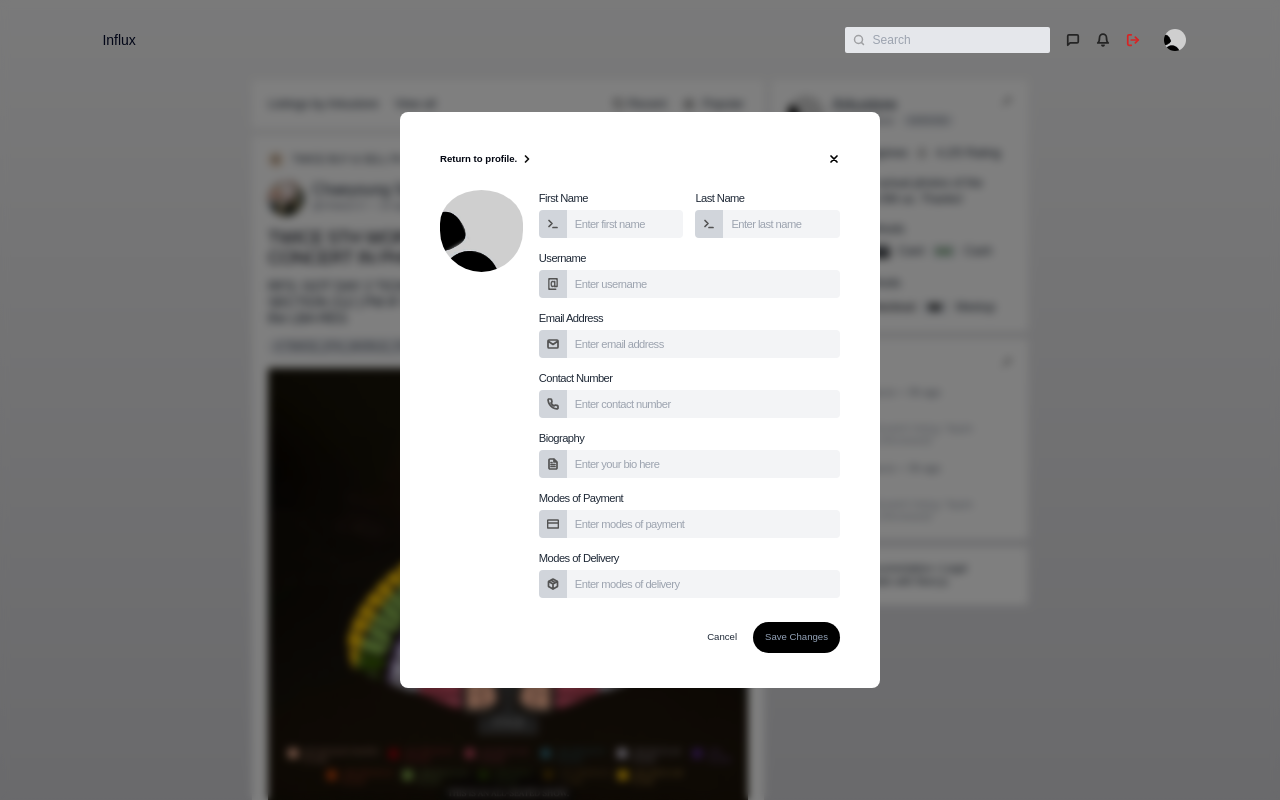
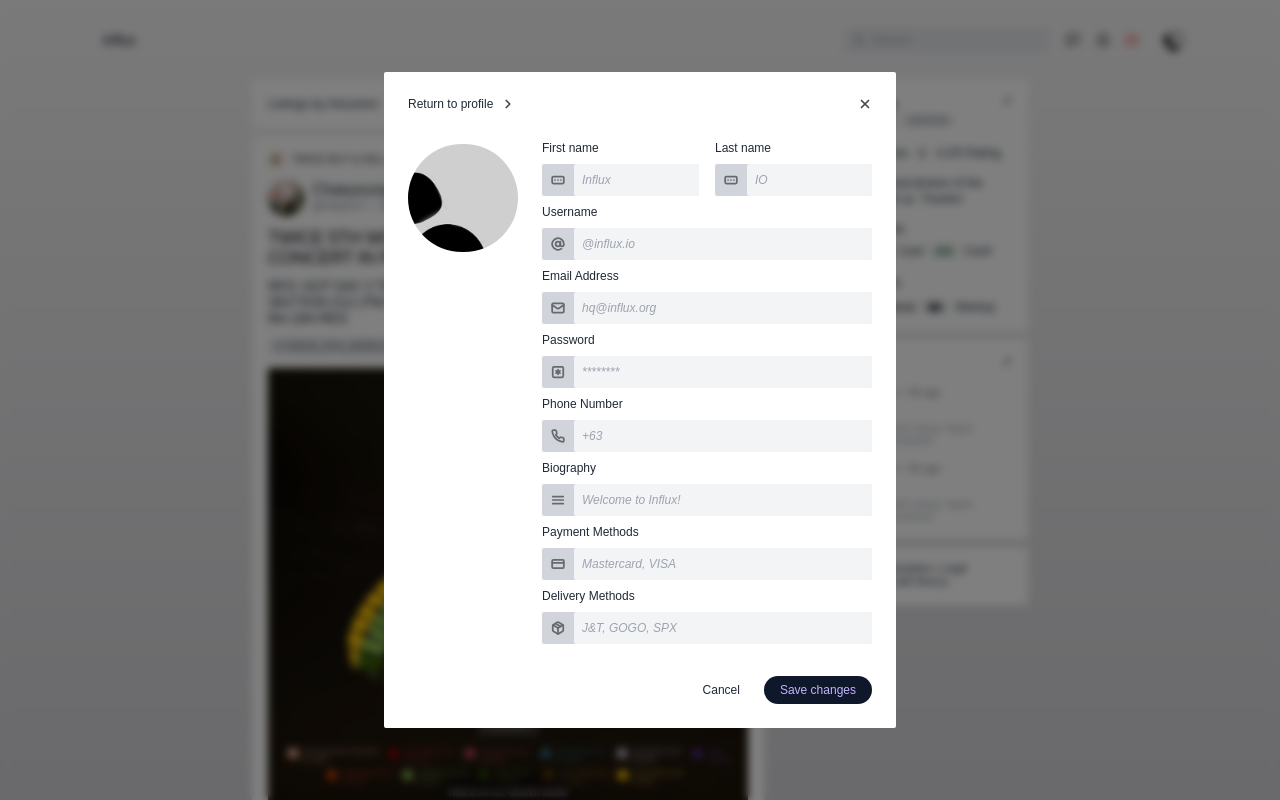
Before and after one commit to nzwh/Influx, a Next.js app: page /profile in a window 1280 px wide. Both pictures are taken after a click on the element 900 px from the left and 205 px from the top of the page. Shown: the top 800 px of the page. Built offline with nearby package versions, Linux system fonts and the light colour scheme; a web font is replaced by a local one.

Commit message:
Fix formattings
Fixed more font weights, spacing, variable names, and switched to lucide-react.

```diff
--- a/src/app/auth/register/page.tsx
+++ b/src/app/auth/register/page.tsx
@@ -1,5 +1,4 @@
 import { AtSign, ChevronRight, FormInput, Italic, Mail, Phone, SquareAsterisk } from 'lucide-react';
-import Image from 'next/image';
 import Link from 'next/link';
 
 import React from 'react';
--- a/src/app/components/PostCreate.tsx
+++ b/src/app/components/PostCreate.tsx
@@ -96,7 +96,7 @@ const PostCreate: React.FC<PostCreateProps> = ({ onClose, onAddPost }) => {
 
   return (
     <main className="text-gray-800 fixed top-0 left-0 w-screen h-screen flex items-center justify-center bg-black bg-opacity-50 backdrop-blur-sm z-50">
-        <div className="bg-white rounded p-6 w-96 flex flex-col gap-2 z-[50]">
+      <div className="bg-white rounded-sm p-6 w-96 flex flex-col gap-2 z-[50]">
         <div className="flex flex-row items-center justify-between">
           <h6 className="text-gray-800 font-regular text-xs">@arkustore</h6>
           <X className="opacity-70 cursor-pointer" color="black" size={14} strokeWidth={3} onClick={onClose}/>
--- a/src/app/components/ProfileEdit.tsx
+++ b/src/app/components/ProfileEdit.tsx
@@ -1,6 +1,5 @@
+import { AlignJustify, AtSign, ChevronRight, CreditCard, FormInput, Mail, Package, Phone, SquareAsterisk, X } from 'lucide-react';
 import Image from 'next/image';
-import Link from 'next/link';
-
 import React from 'react';
 
 interface ProfileDialogProps {
@@ -9,95 +8,124 @@ interface ProfileDialogProps {
 
 const ProfileDialog: React.FC<ProfileDialogProps> = ({ onClose }) => {
 	return (
-		<main className="text-gray-950 fixed top-0 left-0 w-screen h-screen flex items-center justify-center bg-black bg-opacity-50 backdrop-blur-sm z-50">
-		  <div className="bg-white rounded-lg p-0 flex flex-row h-[36rem] w-[30rem]">
+		<main className="text-gray-800 fixed top-0 left-0 w-screen h-screen flex items-center justify-center bg-black bg-opacity-50 backdrop-blur-sm z-50">
+		  <div className="bg-white rounded-sm p-6 flex flex-col h-[41rem] w-[32rem] gap-2">
 
-				<div id="return1" className="p-10 h-[32rem] w-[95rem]">
-					<div className="flex flex-row pb-4 gap-[0.25rem] items-center justify-between" onClick={onClose}>
-						<div className="flex flex-row gap-[0.25rem] items-center">
-							<h6 className="font-bold text-[0.6rem] h-full cursor-pointer">Return to profile.</h6>
-							<Image className="flex cursor-pointer" src="/icons/b-arrowr.svg" alt="Right Arrow Icon" width={12} height={12} />
+				<div className="flex flex-row items-center justify-between cursor-pointer" onClick={onClose}>
+					<div className="flex flex-row gap-2 items-center">
+						<h6 className="font-medium text-xs h-full">Return to profile</h6>
+						<ChevronRight className="opacity-70" color="black" size={14} strokeWidth={3}/>
 					</div>
-						<div className="flex flex-row gap-[0.25rem] items-center">
-							<Image className="flex cursor-pointer" src="/icons/b-x.svg" alt="X Icon" width={12} height={12} />
-						</div>
+					<X className="opacity-70" color="black" size={14} strokeWidth={3}/>
 				</div>
 
-					<div className="flex flex-row gap-4 w-full">
-						<div className="flex flex-col">
-							<Image className="rounded-full pt-2" src="/avatars/temp.jpg" alt="User Icon" width={110} height={110} />
+				<div className="flex flex-row gap-6 w-full items-start">
+					<Image className="rounded-full mt-6" src="/avatars/temp.jpg" alt="User Icon" width={110} height={110} />
+					<form className="flex flex-col w-full">
+							<div className="flex flex-row gap-4 w-full items-center pt-3">
+                <div className="flex flex-col w-full">
+                <label htmlFor="firstname" className="text-gray-800 font-regular text-xs leading-8">First name</label>
+                <div className="flex flex-row bg-gray-300 rounded-sm h-8 w-full items-center">
+                  <div className="h-full aspect-square flex items-center justify-center">
+                    <FormInput className="opacity-50" color="black" strokeWidth={3} size={14}/>
                   </div>
-
-						<div className="flex flex-col w-full">
-
-							<div className="flex flex-row gap-3 w-full items-center">
-								<div className="flex flex-col w-full">
-									<h6 className="text-gray-800 font-medium text-[0.7rem] tracking-tighter leading-4 pt-2">First Name</h6>
-									<div className="flex flex-row bg-white rounded-[0.25rem] pt-1 h-8">
-										<Image className="w-7 bg-gray-300 rounded-l-[0.25rem] p-2" src="/icons/b-term.svg" alt="Input Icon" width={10} height={10} />
-										<input type="text" placeholder="Enter first name" className="w-full text-gray-500 text-[0.7rem] bg-gray-100 rounded-r-[0.25rem] p-2 tracking-tighter"></input>
+                  <input id="firstname" type="text" placeholder="Influx" className="w-full h-full text-gray-500 text-xs bg-gray-100 rounded-sm p-2 italic" required></input>
                 </div>
                 </div>
 
                 <div className="flex flex-col w-full">
-									<h6 className="text-gray-800 font-medium text-[0.7rem] tracking-tighter leading-4 pt-2">Last Name</h6>
-									<div className="flex flex-row bg-white rounded-[0.25rem] pt-1 h-8">
-										<Image className="w-7 bg-gray-300 rounded-l-[0.25rem] p-2" src="/icons/b-term.svg" alt="Input Icon" width={10} height={10} />
-										<input type="text" placeholder="Enter last name" className="w-full text-gray-500 text-[0.7rem] bg-gray-100 rounded-r-[0.25rem] p-2 tracking-tighter"></input>
+                <label htmlFor="lastname" className="text-gray-800 font-regular text-xs leading-8">Last name</label>
+                <div className="flex flex-row bg-gray-300 rounded-sm h-8 w-full items-center">
+                  <div className="h-full aspect-square flex items-center justify-center">
+                    <FormInput className="opacity-50" color="black" strokeWidth={3} size={14}/>
+                  </div>
+                  <input id="lastname" type="text" placeholder="IO" className="w-full h-full text-gray-500 text-xs bg-gray-100 rounded-sm p-2 italic" required></input>
                 </div>
                 </div>
               </div>
 
-							<h6 className="text-gray-800 font-medium text-[0.7rem] tracking-tighter leading-4 pt-3">Username</h6>
-							<div className="flex flex-row bg-white rounded-[0.25rem] pt-1 h-8">
-								<Image className="w-7 bg-gray-300 rounded-l-[0.25rem] p-2" src="/icons/b-at.svg" alt="At Icon" width={10} height={10} />
-								<input type="text" placeholder="Enter username" className="w-full text-gray-500 text-[0.7rem] bg-gray-100 rounded-r-[0.25rem] p-2 tracking-tighter"></input>
+              <div className="flex flex-col w-full">
+                <label htmlFor="username" className="text-gray-800 font-regular text-xs leading-8">Username</label>
+                <div className="flex flex-row bg-gray-300 rounded-sm h-8 w-full items-center">
+                  <div className="h-full aspect-square flex items-center justify-center">
+                    <AtSign className="opacity-50" color="black" strokeWidth={3} size={14}/>
+                  </div>
+                  <input id="username" type="text" placeholder="@influx.io" className="w-full h-full text-gray-500 text-xs bg-gray-100 rounded-sm p-2 italic" required></input>
+                </div>
               </div>
 
-							<h6 className="text-gray-800 font-medium text-[0.7rem] tracking-tighter leading-4 pt-3">Email Address</h6>
-							<div className="flex flex-row bg-white rounded-[0.25rem] pt-1 h-8">
-								<Image className="w-7 bg-gray-300 rounded-l-[0.25rem] p-2" src="/icons/b-mail.svg" alt="Mail Icon" width={10} height={10} />
-								<input type="text" placeholder="Enter email address" className="w-full text-gray-500 text-[0.7rem] bg-gray-100 rounded-r-[0.25rem] p-2 tracking-tighter"></input>
+							<div className="flex flex-col w-full">
+                <label htmlFor="email" className="text-gray-800 font-regular text-xs leading-8">Email Address</label>
+                <div className="flex flex-row bg-gray-300 rounded-sm h-8 w-full items-center">
+                  <div className="h-full aspect-square flex items-center justify-center">
+                    <Mail className="opacity-50" color="black" strokeWidth={3} size={14}/>
+                  </div>
+                  <input id="email" type="email" placeholder="hq@influx.org" className="w-full h-full text-gray-500 text-xs bg-gray-100 rounded-sm p-2 italic" required></input>
+                </div>
               </div>
 
-							<h6 className="text-gray-800 font-medium text-[0.7rem] tracking-tighter leading-4 pt-3">Contact Number</h6>
-							<div className="flex flex-row bg-white rounded-[0.25rem] pt-1 h-8">
-								<Image className="w-7 bg-gray-300 rounded-l-[0.25rem] p-2" src="/icons/b-phone.svg" alt="Phone Icon" width={10} height={10} />
-								<input type="text" placeholder="Enter contact number" className="w-full text-gray-500 text-[0.7rem] bg-gray-100 rounded-r-[0.25rem] p-2 tracking-tighter"></input>
+              <div className="flex flex-col w-full">
+                <label htmlFor="password" className="text-gray-800 font-regular text-xs leading-8">Password</label>
+                <div className="flex flex-row bg-gray-300 rounded-sm h-8 w-full items-center">
+                  <div className="h-full aspect-square flex items-center justify-center">
+                    <SquareAsterisk className="opacity-50" color="black" strokeWidth={3} size={14}/>
+                  </div>
+                  <input id="password" type="password" placeholder="********" className="w-full h-full text-gray-500 text-xs bg-gray-100 rounded-sm p-2 italic" required></input>
+                </div>
               </div>
 
-							<h6 className="text-gray-800 font-medium text-[0.7rem] tracking-tighter leading-4 pt-3">Biography</h6>
-							<div className="flex flex-row bg-white rounded-[0.25rem] pt-1 h-8">
-								<Image className="w-7 bg-gray-300 rounded-l-[0.25rem] p-2" src="/icons/b-bio.svg" alt="Paper Icon" width={10} height={10} />
-								<input type="text" placeholder="Enter your bio here" className="w-full text-gray-500 text-[0.7rem] bg-gray-100 rounded-r-[0.25rem] p-2 tracking-tighter"></input>
+							<div className="flex flex-col w-full">
+                <label htmlFor="phnumber" className="text-gray-800 font-regular text-xs leading-8">Phone Number</label>
+                <div className="flex flex-row bg-gray-300 rounded-sm h-8 w-full items-center">
+                  <div className="h-full aspect-square flex items-center justify-center">
+                    <Phone className="opacity-50" color="black" strokeWidth={3} size={14}/>
+                  </div>
+                  <input id="phnumber" type="text" placeholder="+63" className="w-full h-full text-gray-500 text-xs bg-gray-100 rounded-sm p-2 italic"></input>
+                </div>
               </div>
 
-							<h6 className="text-gray-800 font-medium text-[0.7rem] tracking-tighter leading-4 pt-3">Modes of Payment</h6>
-							<div className="flex flex-row bg-white rounded-[0.25rem] pt-1 h-8">
-								<Image className="w-7 bg-gray-300 rounded-l-[0.25rem] p-2" src="/icons/b-credit2.svg" alt="Credit Card Icon" width={10} height={10} />
-								<input type="text" placeholder="Enter modes of payment" className="w-full text-gray-500 text-[0.7rem] bg-gray-100 rounded-r-[0.25rem] p-2 tracking-tighter"></input>
+							<div className="flex flex-col w-full">
+                <label htmlFor="bio" className="text-gray-800 font-regular text-xs leading-8">Biography</label>
+                <div className="flex flex-row bg-gray-300 rounded-sm h-8 w-full items-center">
+                  <div className="h-full aspect-square flex items-center justify-center">
+                    <AlignJustify className="opacity-50" color="black" strokeWidth={3} size={14}/>
+                  </div>
+                  <input id="bio" type="text" placeholder="Welcome to Influx!" className="w-full h-full text-gray-500 text-xs bg-gray-100 rounded-sm p-2 italic"></input>
+                </div>
               </div>
 
-							<h6 className="text-gray-800 font-medium text-[0.7rem] tracking-tighter leading-4 pt-3">Modes of Delivery</h6>
-							<div className="flex flex-row bg-white rounded-[0.25rem] pt-1 h-8">
-								<Image className="w-7 bg-gray-300 rounded-l-[0.25rem] p-2" src="/icons/b-deli.svg" alt="Delivery Box Icon" width={10} height={10} />
-								<input type="text" placeholder="Enter modes of delivery" className="w-full text-gray-500 text-[0.7rem] bg-gray-100 rounded-r-[0.25rem] p-2 tracking-tighter"></input>
+							<div className="flex flex-col w-full">
+                <label htmlFor="pmethod" className="text-gray-800 font-regular text-xs leading-8">Payment Methods</label>
+                <div className="flex flex-row bg-gray-300 rounded-sm h-8 w-full items-center">
+                  <div className="h-full aspect-square flex items-center justify-center">
+                    <CreditCard className="opacity-50" color="black" strokeWidth={3} size={14}/>
+                  </div>
+                  <input id="pmethod" type="text" placeholder="Mastercard, VISA" className="w-full h-full text-gray-500 text-xs bg-gray-100 rounded-sm p-2 italic"></input>
+                </div>
+              </div>
+
+							<div className="flex flex-col w-full">
+                <label htmlFor="dmethod" className="text-gray-800 font-regular text-xs leading-8">Delivery Methods</label>
+                <div className="flex flex-row bg-gray-300 rounded-sm h-8 w-full items-center">
+                  <div className="h-full aspect-square flex items-center justify-center">
+                    <Package className="opacity-50" color="black" strokeWidth={3} size={14}/>
+                  </div>
+                  <input id="dmethod" type="text" placeholder="J&T, GOGO, SPX" className="w-full h-full text-gray-500 text-xs bg-gray-100 rounded-sm p-2 italic"></input>
+                </div>
+              </div>
+					</form>
+				</div>
+
+				<div className="flex flex-row items-center justify-end gap-2 pt-6">
+					<button onClick={onClose} className="px-4 flex flex-row rounded-2xl items-center justify-center cursor-pointer gap-2">
+						<h6 className="text-gray-800 font-light text-xs h-full cursor-pointer py-1.5">Cancel</h6>
+					</button>
+					<button type="submit" className="px-4 flex flex-row bg-slate-900 rounded-2xl items-center justify-center cursor-pointer gap-2">
+						<h6 className="text-violet-300 font-light text-xs h-full cursor-pointer py-1.5">Save changes</h6>
+					</button>
 				</div>
 
 			</div>
-					</div>
-
-					<div className="p-3"></div>
-					<div className="flex flex-row items-center justify-end bg-white gap-4">
-						<h6 className="text-gray-800 font-medium text-[0.6rem] h-full cursor-pointer" onClick={onClose}>Cancel</h6>
-						<div className="w-fixed px-3 flex flex-row bg-black rounded-2xl p-[0.5rem] gap-[0.5rem] justify-center cursor-pointer">
-							<h6 className="text-slate-400 font-medium text-[0.6rem] h-full cursor-pointer">Save Changes</h6>
-						</div>
-					</div>
-				</div>
-
-			</div>
-
 		</main>
 	);
 };
--- a/src/app/profile/page.tsx
+++ b/src/app/profile/page.tsx
@@ -102,7 +102,7 @@ export default function Profile() {
           </ul>
         </section>
 
-        <section id="rightarea" className="flex flex-col gap-2 w-[16rem] h-full fixed ml-[32.5rem]">
+        <section id="rightarea" className="flex flex-col gap-2 w-[16rem] h-full fixed ml-[32.5rem] z-[40]">
           <aside onClick={handleProfileEditOpen} className="w-full flex flex-col bg-white rounded-sm p-4 gap-4 cursor-pointer">
 
             <div className="flex flex-row justify-between items-start">
```
Lines whose indentation alone changed are shown as unchanged.
